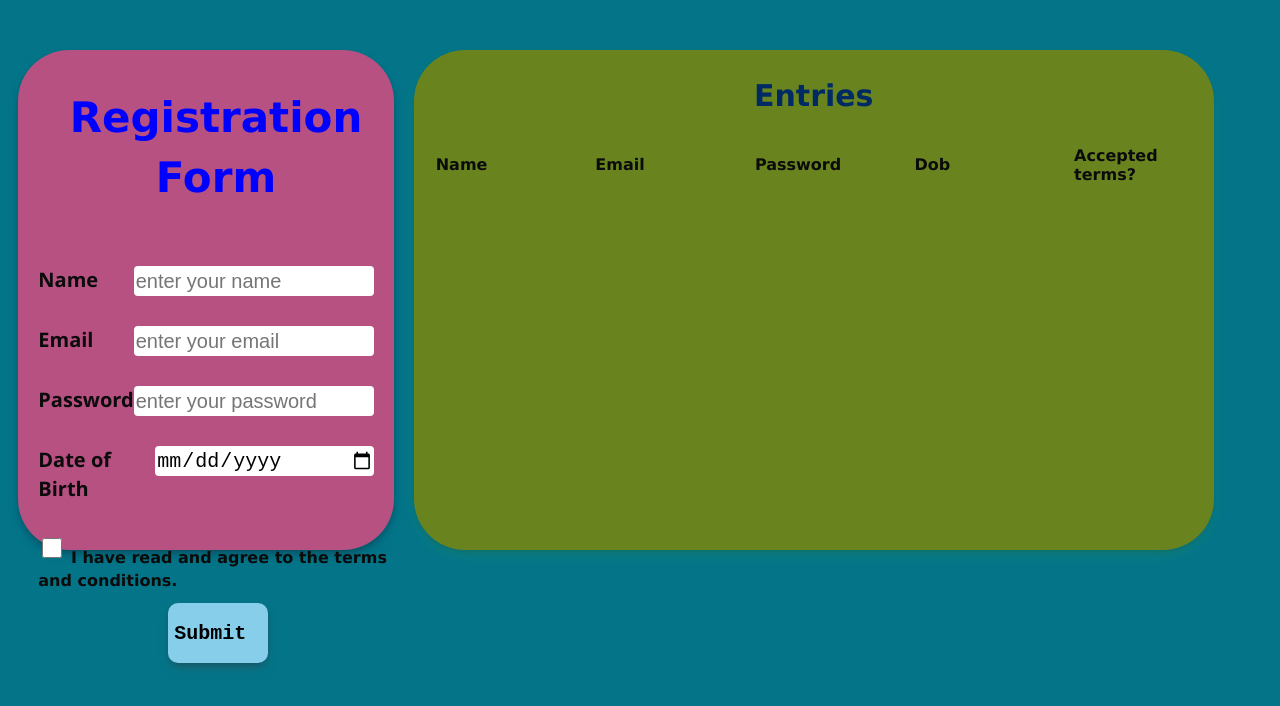
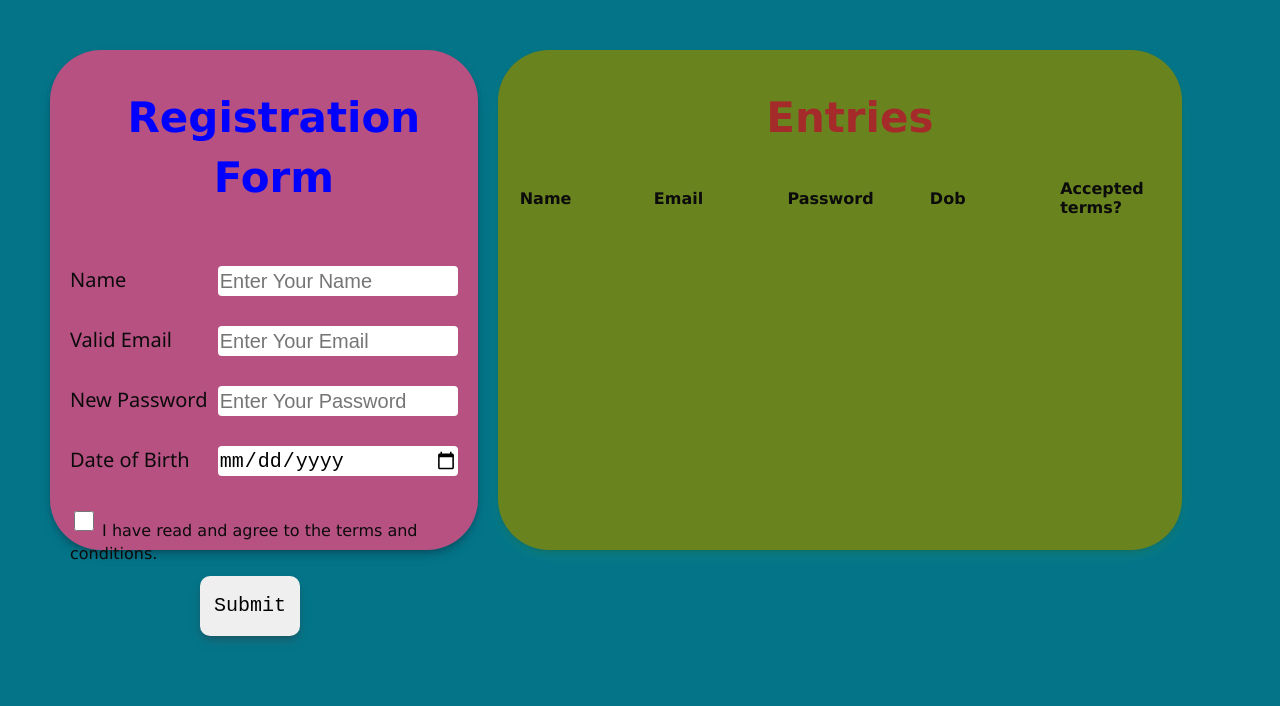
Before and after one commit to 16-Biki/wd101, a plain HTML site: page index.html in a window 1280 px wide. Drawn offline with Linux system fonts and the light colour scheme.

Commit message:
Update index.html

```diff
--- a/index.html
+++ b/index.html
@@ -1,45 +1,39 @@
 <html>
 
 <head>
-  <title>Form</title>
+  <title>Form Validation</title>
   <link rel="stylesheet" href="index.css" />
 </head>
 
 <body>
   <div id="main">
     <div id="form-box">
-      <h1 style="color: blue;text-align: center;">
-    <b>Registration Form</b></h1>
+      <h1 style="text-align: center;color: blue;"><b>Registration Form</b></h1>
       <form id="form">
         <div id="username" class="inputs">
-          <label for="name"><b>Name</b></label>
-          <input type="text" required id="name" name="name" placeholder="enter your name" required/>
+          <label for="name">Name</label>
+          <input type="text" required id="name" name="name" placeholder="Enter Your Name" required/>
         </div>
         <div id="emailid" class="inputs">
-          <label for="email"><b>Email<b>
-          </b>
-        </label>
-          <input type="email"required id="email" name="email" placeholder="enter your email" required />
+          <label for="email">Valid Email</label>
+          <input type="email"required id="email" name="email" placeholder="Enter Your Email" required />
         </div>
         <div id="passwd" class="inputs">
-          <label for="password"><b>Password</b>
-        </label>
-          <input type="password" required id="password" name="password" placeholder="enter your password" required/>
+          <label for="password">New Password</label>
+          <input type="password" required id="password" name="password" placeholder="Enter Your Password" required/>
         </div>
         <div id="dob_id" class="inputs">
-          <label for="dob"><b>Date of Birth</b>
-        </label>
+          <label for="dob">Date of Birth</label>
           <input id="dob" name="dob" type="date" required/>
         </div>
         <div id="agree">
-          <input id="tc" type="checkbox" style="color: aquamarine;"> <b>I have read and agree to the terms and conditions.</b>
-        </input>
+          <input id="tc" type="checkbox"> I have read and agree to the terms and conditions.</input>
         </div>
-        <button style="text-decoration: aqua;text-align:left;background-color:skyblue;" id="submit" type="submit"><b>Submit</b></button>
+        <button id="submit" type="submit">Submit</button>
       </form>
     </div>
     <div id="table-box">
-        <h2 style="text-align: center;color:rgb(0, 42, 100);"><b>Entries</b></h2>
+        <h1 style="text-align: center;color: brown;"><b>Entries</b></h1>
         <table id="user-table">
           <tr>
             <th>Name</th>
```
